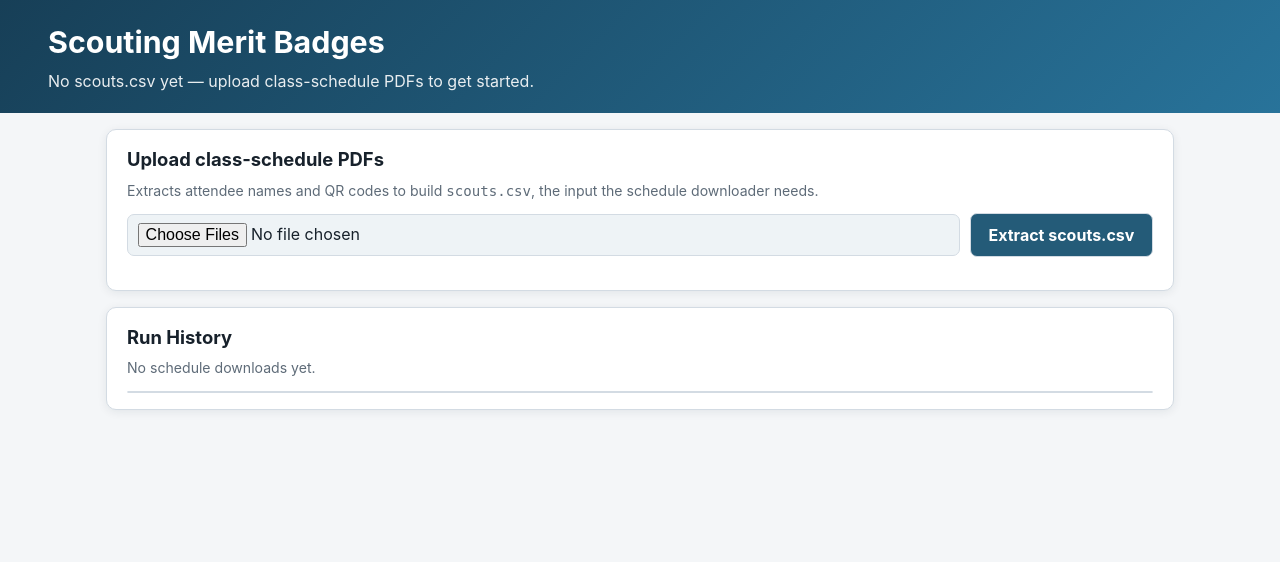
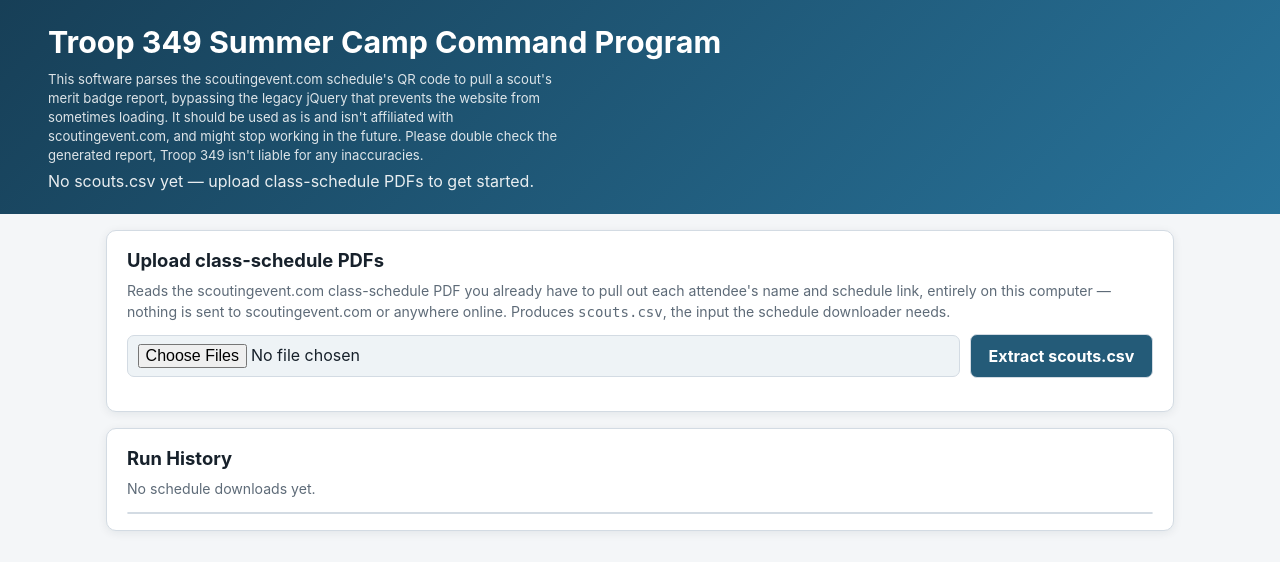
Before and after one commit to rhux/black-pub-requirements-cli, a FastAPI app: page / in a window 1280 px wide. Shown: the top 562 px of the page. Run offline with FastAPI, Linux system fonts and the light colour scheme; data that the repository does not hold is empty.

Commit message:
feat: Rebrand app to Troop 349 and enhance schedule operations
*   Updates all user-facing names and titles from "Scouting Merit Badges" to "Troop 349 Summer Camp Command Program".
*   Introduces a random delay (0.5-2.0s) between individual scout schedule downloads by default, improving robustness against server rate limiting. Users can still specify a fixed delay.
*   Enhances the HTML report and UI with:
    *   Display of report generation time and a "stale" indicator for old reports.
    *   Buttons to generate and access missing-requirement emails (the underlying email generation logic will follow).
    *   Automatic scrolling to the currently processing scout in the UI.
    *   Includes `parent_requirement_number` in the HTML report data.
*   Adds a disclaimer and clarifies PDF upload instructions in the UI.

```diff
--- a/bootstrap/main.py
+++ b/bootstrap/main.py
@@ -101,7 +101,7 @@ def _run(window: ProgressWindow, paths: AppPaths, logger: logging.Logger) -> Non
 def main() -> int:
     paths = get_paths()
     logger = _setup_logging(paths)
-    window = ProgressWindow("Scouting Merit Badges - Setup")
+    window = ProgressWindow("Troop 349 Summer Camp Command Program - Setup")
 
     if not _acquire_lock(paths):
         window.run(
--- a/run_app.py
+++ b/run_app.py
@@ -1,5 +1,5 @@
 #!/usr/bin/env python3
-"""Launch the Scouting Merit Badges UI.
+"""Launch the Troop 349 Summer Camp Command Program UI.
 
 By default this opens a chromeless native window (pywebview, using Windows'
 built-in WebView2 control) around a local FastAPI server. Pass --browser to
@@ -79,7 +79,7 @@ def main() -> int:
     else:
         import webview
 
-        webview.create_window("Scouting Merit Badges", base_url, width=1150, height=820, min_size=(760, 560))
+        webview.create_window("Troop 349 Summer Camp Command Program", base_url, width=1150, height=820, min_size=(760, 560))
         webview.start()
 
     return 0
--- a/scout_schedule_cli.py
+++ b/scout_schedule_cli.py
@@ -14,10 +14,12 @@ import asyncio
 import csv
 import html
 import json
+import random
 import re
 import sys
 import time
 from dataclasses import asdict, dataclass, field
+from datetime import datetime
 from pathlib import Path
 from typing import Any, Awaitable, Callable, Iterable
 from urllib.parse import parse_qs
@@ -134,8 +136,13 @@ def parse_args() -> argparse.Namespace:
     parser.add_argument(
         "--scout-delay-ms",
         type=int,
-        default=500,
-        help="Delay between scouts (default: 500 ms).",
+        default=None,
+        help=(
+            "Delay between scouts, in milliseconds. Default: a random delay "
+            "between 500-2000 ms per scout (so requests don't hit the server at a "
+            "fixed cadence); pass a fixed value (e.g. 0 to disable, or 750 for a "
+            "fixed 750ms) to override."
+        ),
     )
     parser.add_argument(
         "--allow-dead-assets",
@@ -688,6 +695,7 @@ def annotate_requirement_statuses(requirements: list[dict[str, Any]]) -> list[di
 
             if parent_index is not None:
                 children[parent_index].append(index)
+                item["parent_requirement_number"] = group[parent_index].get("requirement_number")
 
             if path:
                 prior_path_indexes[path] = index
@@ -764,6 +772,8 @@ def write_html_report(
     path: Path,
     results: list[ScoutResult],
     generated_at_local: str,
+    generated_at_iso: str,
+    run_id: str = "",
 ) -> None:
     classes = [asdict(item) for result in results for item in result.classes]
     requirements = annotate_requirement_statuses(
@@ -786,6 +796,8 @@ def write_html_report(
     ]
     report_data = {
         "generated_at_local": generated_at_local,
+        "generated_at_iso": generated_at_iso,
+        "run_id": run_id,
         "scouts": scouts,
         "classes": classes,
         "requirements": requirements,
@@ -797,7 +809,7 @@ def write_html_report(
 <head>
 <meta charset="utf-8">
 <meta name="viewport" content="width=device-width, initial-scale=1">
-<title>ScoutingEvent Schedule Report</title>
+<title>ScoutingEvent Merit Badge / Schedule Report</title>
 <style>
 :root {
   color-scheme: light dark;
@@ -851,6 +863,12 @@ header {
 }
 header h1 { margin: 0; font-size: clamp(1.55rem, 3vw, 2.35rem); }
 header p { margin: .35rem 0 0; opacity: .9; }
+header p#generated-at { font-size: 1.05rem; font-weight: 700; }
+header p#generated-at.stale { color: #ffd6d6; }
+.header-actions { display: flex; flex-wrap: wrap; align-items: center; gap: .6rem; margin-top: .9rem; }
+.header-actions button { width: auto; background: rgba(255,255,255,.12); color: white; border-color: rgba(255,255,255,.4); }
+.header-actions button:hover { border-color: white; }
+.header-actions #email-status { opacity: .9; font-size: .85rem; }
 main { max-width: 1500px; margin: 0 auto; padding: 1rem; }
 .summary-grid {
   display: grid;
@@ -983,6 +1001,12 @@ tr:hover td { background: var(--panel-alt); }
 @media (max-width: 900px) {
   .class-row { grid-template-columns: 90px 70px 1fr; }
   .class-row > :nth-child(4), .class-row > :nth-child(5), .class-row > :nth-child(6) { grid-column: 3; }
+  .controls { grid-template-columns: repeat(auto-fit, minmax(130px, 1fr)); gap: .5rem; }
+  input, select, button { padding: .45rem .55rem; font-size: .85rem; }
+}
+@media (max-width: 600px), (max-height: 500px) {
+  .controls { grid-template-columns: 1fr 1fr; gap: .4rem; }
+  input, select, button { padding: .35rem .45rem; font-size: .8rem; }
 }
 @media print {
   body { background: white; color: black; }
@@ -995,8 +1019,13 @@ tr:hover td { background: var(--panel-alt); }
 </head>
 <body>
 <header>
-  <h1>ScoutingEvent Schedule Report</h1>
+  <h1>ScoutingEvent Merit Badge / Schedule Report</h1>
   <p id="generated-at"></p>
+  <div class="header-actions">
+    <button id="generate-emails-btn" type="button">Generate missing-requirement emails</button>
+    <button id="open-emails-folder-btn" type="button">Open emails folder</button>
+    <span id="email-status"></span>
+  </div>
 </header>
 <main>
   <section class="summary-grid" id="summary"></section>
@@ -1469,8 +1498,14 @@ async def async_main(
                             "errors": len(result.errors),
                         }
                     )
-                if args.scout_delay_ms > 0 and index < len(scouts):
-                    await asyncio.sleep(args.scout_delay_ms / 1000)
+                if index < len(scouts):
+                    delay_seconds = (
+                        random.uniform(0.5, 2.0)
+                        if args.scout_delay_ms is None
+                        else args.scout_delay_ms / 1000
+                    )
+                    if delay_seconds > 0:
+                        await asyncio.sleep(delay_seconds)
         finally:
             await browser.close()
 
--- a/ui/server.py
+++ b/ui/server.py
@@ -40,7 +40,7 @@ BROWSER_CHANNEL = os.environ.get("SCOUTMB_BROWSER_CHANNEL") or None
 
 RUNS_DIR.mkdir(exist_ok=True)
 
-app = FastAPI(title="Scouting Merit Badges UI")
+app = FastAPI(title="Troop 349 Summer Camp Command Program UI")
 
 operations: dict[str, asyncio.Queue] = {}
 busy = {"pdf-extract": False, "schedule-download": False}
@@ -192,7 +192,7 @@ async def start_schedule_download() -> JSONResponse:
                 headed=False,
                 timeout=45,
                 request_delay_ms=200,
-                scout_delay_ms=500,
+                scout_delay_ms=None,  # None => random 0.5-2s delay per scout, matching the CLI default
                 allow_dead_assets=False,
                 include_adults=False,
                 no_html=False,
@@ -275,6 +275,7 @@ async def list_runs() -> list[dict[str, Any]]:
             {
                 "run_id": run_id,
                 "generated_at_local": summary.get("generated_at_local"),
+                "generated_at_iso": summary.get("generated_at_iso"),
                 "scouts_processed": summary.get("scouts_processed"),
                 "scouts_with_errors": summary.get("scouts_with_errors"),
                 "classes": summary.get("classes"),
--- a/ui/static/app.js
+++ b/ui/static/app.js
@@ -13,6 +13,7 @@
   const uploadLog = $("upload-log");
   const scoutsPanel = $("scouts-panel");
   const scoutsTableBody = document.querySelector("#scouts-table tbody");
+  const tableWrap = document.querySelector("#scouts-panel .table-wrap");
   const downloadBtn = $("download-btn");
   const pauseResumeBtn = $("pause-resume-btn");
   const reloadPdfsBtn = $("reload-pdfs-btn");
@@ -83,8 +84,24 @@
     `).join("") || `<tr><td colspan="3" class="meta">No scouts found.</td></tr>`;
   }
 
+  function rowFor(index) {
+    return scoutsTableBody.querySelector(`tr[data-index="${index}"]`);
+  }
+
   function statusCellFor(index) {
-    return scoutsTableBody.querySelector(`tr[data-index="${index}"] .status-cell`);
+    return rowFor(index)?.querySelector(".status-cell") ?? null;
+  }
+
+  function scrollRowIntoView(row) {
+    if (!row) return;
+    const wrapRect = tableWrap.getBoundingClientRect();
+    const rowRect = row.getBoundingClientRect();
+    const headerHeight = scoutsTableBody.parentElement.querySelector("thead").offsetHeight;
+    if (rowRect.top < wrapRect.top + headerHeight) {
+      tableWrap.scrollTop -= (wrapRect.top + headerHeight - rowRect.top);
+    } else if (rowRect.bottom > wrapRect.bottom) {
+      tableWrap.scrollTop += (rowRect.bottom - wrapRect.bottom);
+    }
   }
 
   async function loadScouts() {
@@ -123,15 +140,21 @@
     }
     runsEmpty.hidden = true;
     runsTable.hidden = false;
+    const STALE_MS = 4 * 60 * 60 * 1000;
     runsTableBody.innerHTML = runs.map((run) => {
       const errorBadge = run.scouts_with_errors
         ? `<span class="badge warn">${run.scouts_with_errors}</span>`
         : `<span class="badge success">0</span>`;
+      const isStale = run.generated_at_iso &&
+        Math.abs(Date.now() - new Date(run.generated_at_iso).getTime()) > STALE_MS;
+      const staleBadge = isStale
+        ? ` <span class="badge warn" title="Report is over 4 hours old">Stale</span>`
+        : "";
       const openButton = run.report_url
         ? `<button type="button" class="secondary open-report" data-run-id="${escapeHtml(run.run_id)}">Open Report</button>`
         : `<span class="meta">No report</span>`;
       return `<tr>
-        <td>${escapeHtml(run.run_id)}</td>
+        <td>${escapeHtml(run.run_id)}${staleBadge}</td>
         <td>${escapeHtml(run.scouts_processed)}</td>
         <td>${errorBadge}</td>
         <td>${openButton}</td>
@@ -272,6 +295,7 @@
         setProgress(downloadProgress, evt.index - 1, evt.total);
         const cell = statusCellFor(evt.index - 1);
         if (cell) cell.innerHTML = `<span class="badge active">Downloading…</span>`;
+        scrollRowIntoView(rowFor(evt.index - 1));
       } else if (evt.type === "scout_done") {
         setProgress(downloadProgress, evt.index, evt.total);
         const cell = statusCellFor(evt.index - 1);
--- a/ui/static/index.html
+++ b/ui/static/index.html
@@ -3,18 +3,19 @@
 <head>
 <meta charset="utf-8">
 <meta name="viewport" content="width=device-width, initial-scale=1">
-<title>Scouting Merit Badges</title>
+<title>Troop 349 Summer Camp Command Program</title>
 <link rel="stylesheet" href="styles.css">
 </head>
 <body>
 <header>
-  <h1>Scouting Merit Badges</h1>
+  <h1>Troop 349 Summer Camp Command Program</h1>
+  <p id="disclaimer">This software parses the scoutingevent.com schedule's QR code to pull a scout's merit badge report, bypassing the legacy jQuery that prevents the website from sometimes loading. It should be used as is and isn't affiliated with scoutingevent.com, and might stop working in the future. Please double check the generated report, Troop 349 isn't liable for any inaccuracies.</p>
   <p id="status-line">Loading&hellip;</p>
 </header>
 <main>
   <section class="panel" id="upload-panel">
     <h2 id="upload-heading">Upload class-schedule PDFs</h2>
-    <p class="meta">Extracts attendee names and QR codes to build <code>scouts.csv</code>, the input the schedule downloader needs.</p>
+    <p class="meta">Reads the scoutingevent.com class-schedule PDF you already have to pull out each attendee's name and schedule link, entirely on this computer — nothing is sent to scoutingevent.com or anywhere online. Produces <code>scouts.csv</code>, the input the schedule downloader needs.</p>
     <form id="upload-form">
       <input id="pdf-files" type="file" accept="application/pdf" multiple>
       <button id="upload-submit" type="submit">Extract scouts.csv</button>
@@ -28,7 +29,7 @@
     <div class="panel-header">
       <h2>Scouts</h2>
       <div class="actions">
-        <button id="download-btn" type="button">Download Schedule</button>
+        <button id="download-btn" type="button">Download Merit Badges</button>
         <button id="pause-resume-btn" type="button" class="secondary" hidden>Pause after current scout</button>
         <button id="reload-pdfs-btn" type="button" class="secondary">Reload PDFs</button>
       </div>
--- a/ui/static/styles.css
+++ b/ui/static/styles.css
@@ -48,6 +48,7 @@ header {
 }
 header h1 { margin: 0; font-size: clamp(1.4rem, 3vw, 1.9rem); }
 header p { margin: .35rem 0 0; opacity: .9; }
+#disclaimer { font-size: .82rem; max-width: 62ch; opacity: .85; }
 main { max-width: 1100px; margin: 0 auto; padding: 1rem; }
 .panel {
   background: var(--panel);
```
